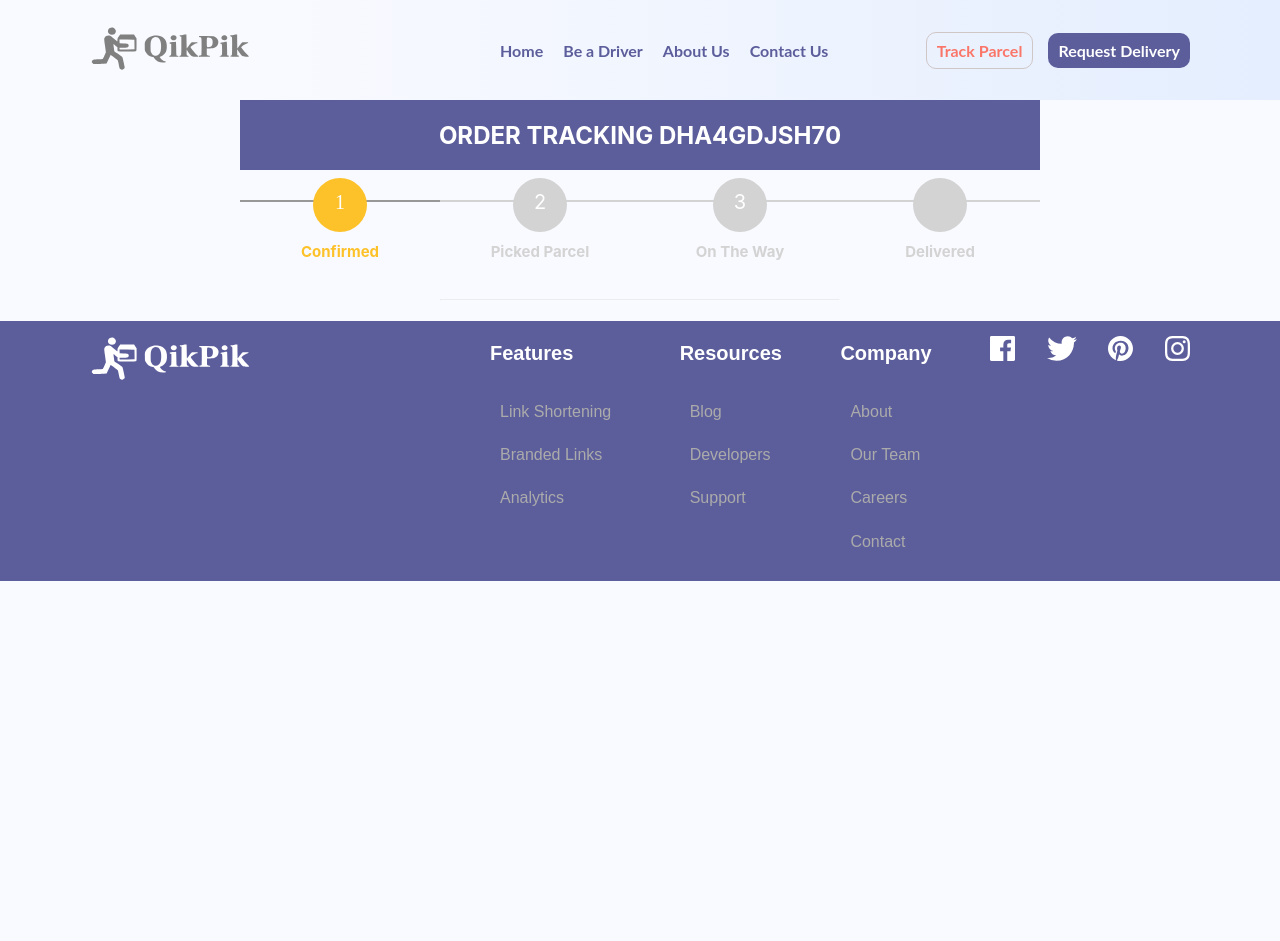
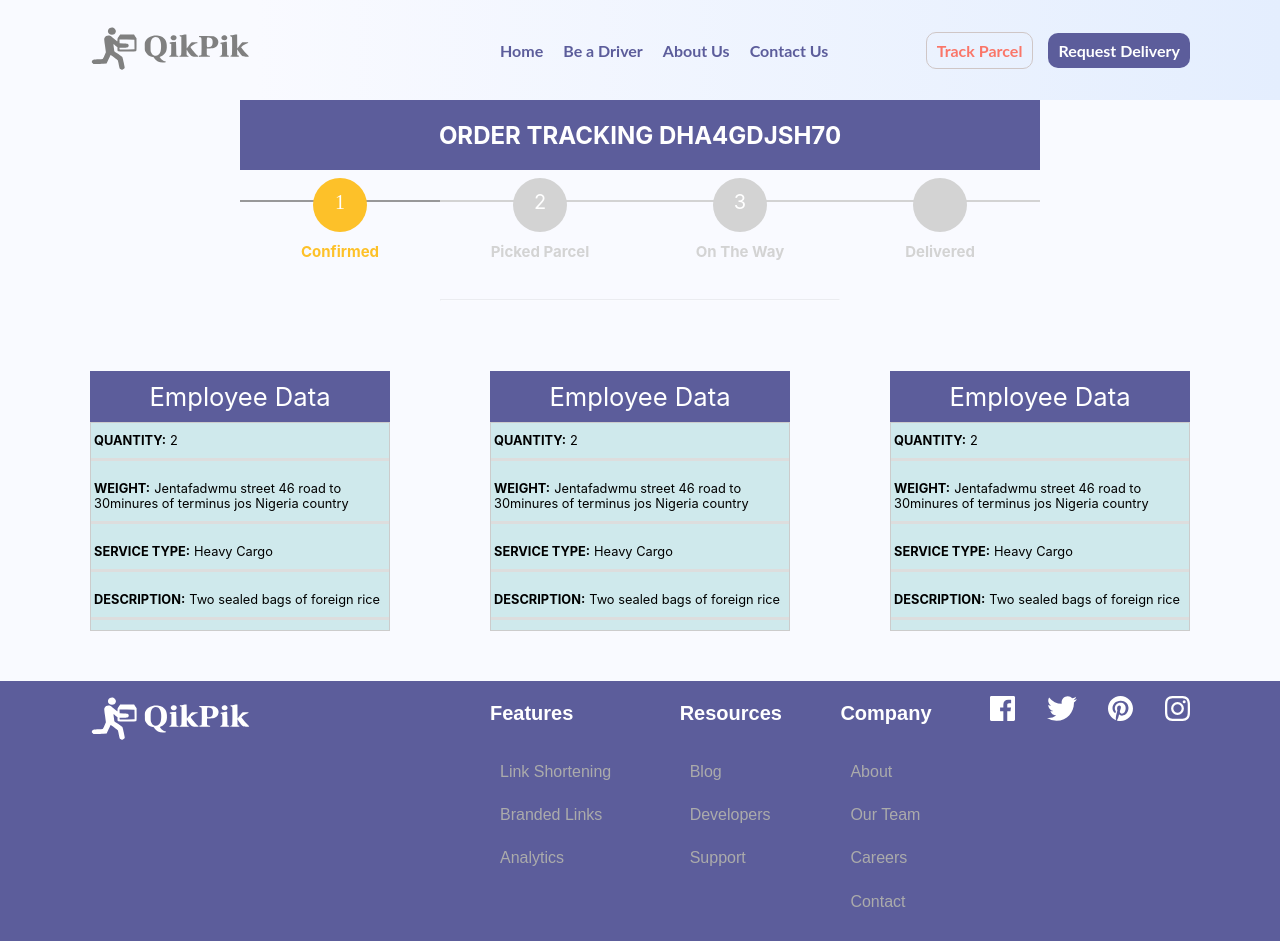
Before and after one commit to eminentpal/courierdelivery, a Next.js app: page /track in a window 1280 px wide. Before the commit the page ends 800 px from the top, so only its background shows below. Built offline with nearby package versions, Linux system fonts and the light colour scheme.

Commit message:
added the shipment info

```diff
--- a/components/track/TrackDetails.js
+++ b/components/track/TrackDetails.js
@@ -10,9 +10,107 @@
         <div className="progessCont">
           <Progress />
         </div>
+        {/* shipment details */}
+
+        {/* Table */}
+        <div className="tableBox">
+          <table>
+            <caption>Employee Data</caption>
+
+            <tbody>
+              <tr>
+                <td data-label="Quantity:">2</td>
+              </tr>
+
+              <tr>
+                <td data-label="Weight:">
+                  Jentafadwmu street 46 road to 30minures of terminus jos
+                  Nigeria country
+                </td>
+              </tr>
+
+              <tr>
+                <td data-label="Service Type:">Heavy Cargo</td>
+              </tr>
+
+              <tr>
+                <td data-label="Description:">
+                  Two sealed bags of foreign rice
+                </td>
+              </tr>
+            </tbody>
+          </table>
+          {/* Table 2 */}
+          <table>
+            <caption>Employee Data</caption>
+
+            <tbody>
+              <tr>
+                <td data-label="Quantity:">2</td>
+              </tr>
+
+              <tr>
+                <td data-label="Weight:">
+                  Jentafadwmu street 46 road to 30minures of terminus jos
+                  Nigeria country
+                </td>
+              </tr>
+
+              <tr>
+                <td data-label="Service Type:">Heavy Cargo</td>
+              </tr>
+
+              <tr>
+                <td data-label="Description:">
+                  Two sealed bags of foreign rice
+                </td>
+              </tr>
+            </tbody>
+          </table>
+
+          {/* table 3 */}
+          <table>
+            <caption>Employee Data</caption>
+
+            <tbody>
+              <tr>
+                <td data-label="Quantity:">2</td>
+              </tr>
+
+              <tr>
+                <td data-label="Weight:">
+                  Jentafadwmu street 46 road to 30minures of terminus jos
+                  Nigeria country
+                </td>
+              </tr>
+
+              <tr>
+                <td data-label="Service Type:">Heavy Cargo</td>
+              </tr>
+
+              <tr>
+                <td data-label="Description:">
+                  Two sealed bags of foreign rice
+                </td>
+              </tr>
+            </tbody>
+          </table>
+        </div>
       </div>
     </div>
   );
 };
 
 export default TrackDetails;
+
+{
+  /* <div id="feedback-form">
+          <input type="checkbox" id="feedback-notify" name="notify" />
+          <input
+            type="text"
+            id="feedback-phone"
+            name="phone"
+            placeholder="Phone number"
+          />
+        </div> */
+}
--- a/styles/App.css
+++ b/styles/App.css
@@ -1188,3 +1188,71 @@
 }
 
 /* progress ends here */
+
+/* Shipment */
+
+.tableBox {
+  width: 1100px;
+  margin: auto;
+  display: flex;
+  justify-content: space-between;
+}
+.tableBox table {
+  border: 1px solid #ccc;
+  border-collapse: collapse;
+  margin: 0;
+  padding: 0;
+  width: 300px;
+  table-layout: fixed;
+  background-color: #cfe9ec;
+  margin: 50px 0;
+}
+
+caption {
+  font-size: 1.6em;
+  font-weight: 400;
+  padding: 10px 0;
+  background-color: var(--blue);
+
+  color: var(--white);
+}
+
+table thead {
+  border: none;
+  clip: rect(0 0 0 0);
+  height: 1px;
+  margin: -1px;
+  overflow: hidden;
+  padding: 0;
+  position: absolute;
+  width: 1px;
+}
+
+table tr {
+  border-bottom: 3px solid #ddd;
+  display: block;
+  margin-bottom: 0.625em;
+}
+
+table td {
+  border-bottom: 1px solid #ddd;
+  display: block;
+  font-size: 0.8em;
+  text-align: left;
+  max-width: 300px;
+  padding: 10px 3px;
+  overflow: hidden;
+  word-wrap: break-word;
+}
+
+table td::before {
+  content: attr(data-label);
+  float: left;
+  font-weight: bold;
+  text-transform: uppercase;
+  margin-right: 4px;
+}
+
+table td:last-child {
+  border-bottom: 0;
+}
```
Also changed, not shown: styles/globals.css (+28 -0 lines).
